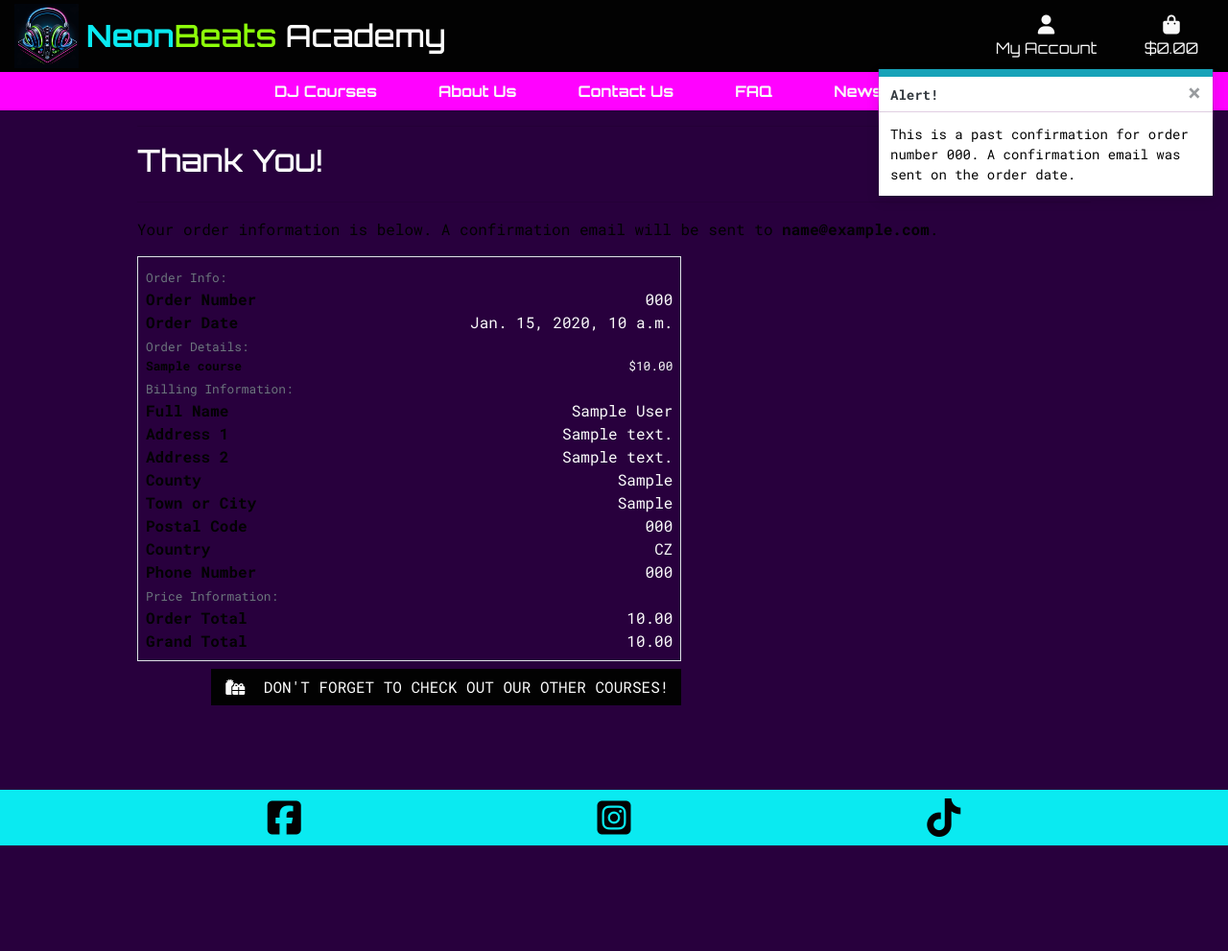
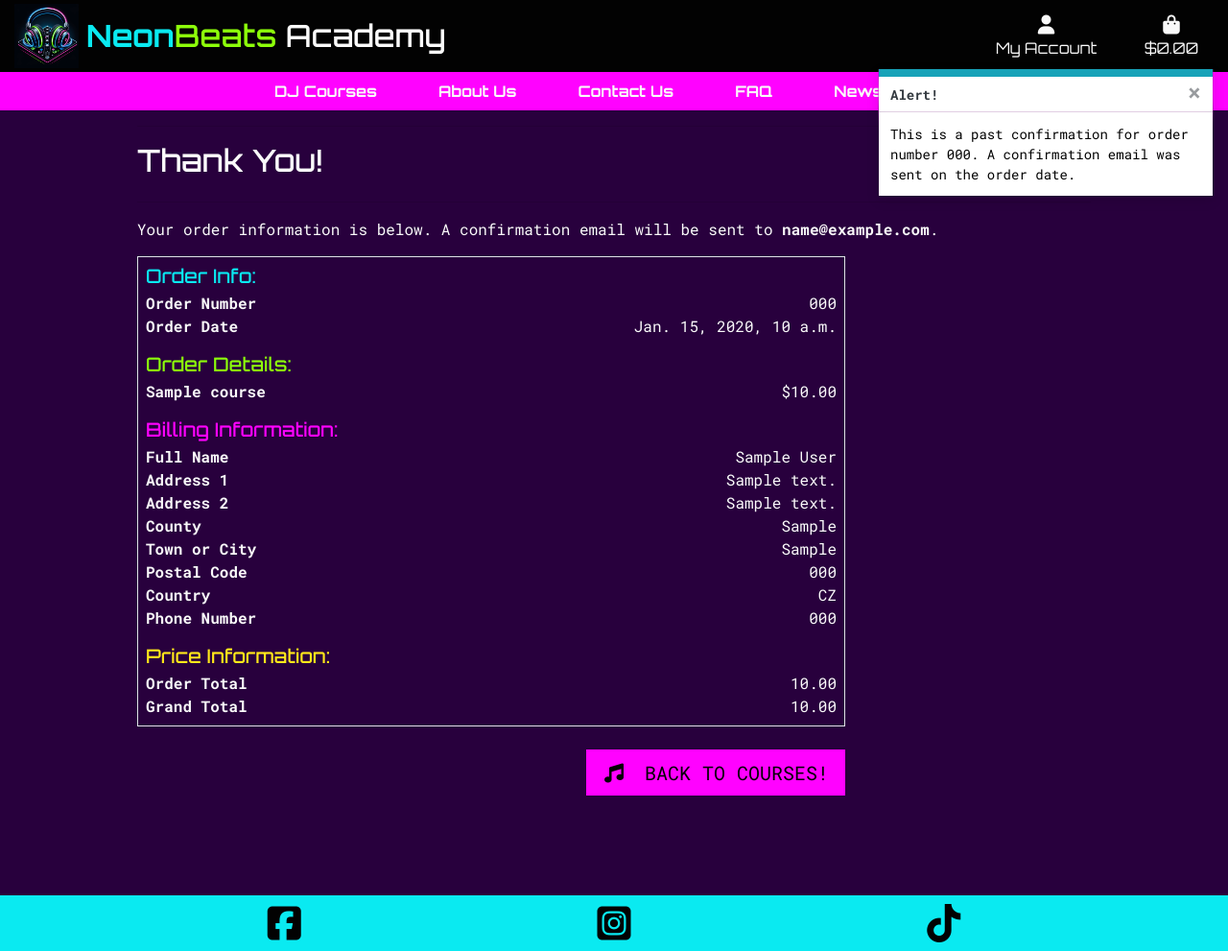
Before and after one commit to lunartechfreek/neon-beats-academy, a Django app: page /profile/order_history/000 in a window 1280 px wide. Shown: the whole page at 96% size. Before the commit the page ends 881 px from the top, so only its background shows below. Run offline with Django 3.2, Linux system fonts and the light colour scheme; tables that the repository leaves empty hold one stand-in row (values such as "Sample post"); parts of the project's set-up code (start-up, migrations or seed data) failed here and were passed over; some libraries are stand-ins or nearby versions.

Commit message:
Complete styles for checkout success

```diff
--- a/checkout/templates/checkout/checkout_success.html
+++ b/checkout/templates/checkout/checkout_success.html
@@ -22,22 +22,22 @@
                 <hr>
                 <h2 class="logo-font mb-4">Thank You!</h2>
                 <hr>
-                <p class="text-black">Your order information is below. A confirmation email will be sent to <strong>{{ order.email }}</strong>.</p>
+                <p class="text-white">Your order information is below. A confirmation email will be sent to <strong>{{ order.email }}</strong>.</p>
             </div>
         </div>
 
         <div class="row">
-            <div class="col-12 col-lg-7">
+            <div class="col-12 col-lg-9">
                 <div class="order-confirmation-wrapper p-2 border">
                     <div class="row">
                         <div class="col">
-                            <small class="text-muted">Order Info:</small>
+                            <h5 class="text-blue mb-1">Order Info:</h5>
                         </div>
                     </div>
 
                     <div class="row">
                         <div class="col-12 col-md-4">
-                            <p class="mb-0 text-black font-weight-bold">Order Number</p>
+                            <p class="mb-0 text-white font-weight-bold">Order Number</p>
                         </div>
                         <div class="col-12 col-md-8 text-md-right">
                             <p class="mb-0">{{ order.order_number }}</p>
@@ -46,7 +46,7 @@
 
                     <div class="row">
                         <div class="col-12 col-md-4">
-                            <p class="mb-0 text-black font-weight-bold">Order Date</p>
+                            <p class="mb-0 text-white font-weight-bold">Order Date</p>
                         </div>
                         <div class="col-12 col-md-8 text-md-right">
                             <p class="mb-0">{{ order.date }}</p>
@@ -55,31 +55,31 @@
 
                     <div class="row">
                         <div class="col">
-                            <small class="text-muted">Order Details:</small>
+                            <h5 class="text-green mb-1 mt-3">Order Details:</h5>
                         </div>
                     </div>
 
                     {% for item in order.lineitems.all %}
                     <div class="row">
                         <div class="col-12 col-md-4">
-                            <p class="small mb-0 text-black font-weight-bold">
+                            <p class="mb-0 text-white font-weight-bold">
                                 {{ item.course.name }}</p>
                         </div>
                         <div class="col-12 col-md-8 text-md-right">
-                            <p class="small mb-0">${{ item.course.price }}</p>
+                            <p class="mb-0">${{ item.course.price }}</p>
                         </div>
                     </div>
                     {% endfor %}
 
                     <div class="row">
                         <div class="col">
-                            <small class="text-muted">Billing Information:</small>
+                            <h5 class="text-pink mb-1 mt-3">Billing Information:</h5>
                         </div>
                     </div>
 
                     <div class="row">
                         <div class="col-12 col-md-4">
-                            <p class="mb-0 text-black font-weight-bold">Full Name</p>
+                            <p class="mb-0 text-white font-weight-bold">Full Name</p>
                         </div>
                         <div class="col-12 col-md-8 text-md-right">
                             <p class="mb-0">{{ order.full_name }}</p>
@@ -88,7 +88,7 @@
 
                     <div class="row">
                         <div class="col-12 col-md-4">
-                            <p class="mb-0 text-black font-weight-bold">Address 1</p>
+                            <p class="mb-0 text-white font-weight-bold">Address 1</p>
                         </div>
                         <div class="col-12 col-md-8 text-md-right">
                             <p class="mb-0">{{ order.street_address1 }}</p>
@@ -98,7 +98,7 @@
                     {% if order.street_address2 %}
                     <div class="row">
                         <div class="col-12 col-md-4">
-                            <p class="mb-0 text-black font-weight-bold">Address 2</p>
+                            <p class="mb-0 text-white font-weight-bold">Address 2</p>
                         </div>
                         <div class="col-12 col-md-8 text-md-right">
                             <p class="mb-0">{{ order.street_address2 }}</p>
@@ -109,7 +109,7 @@
                     {% if order.county %}
                     <div class="row">
                         <div class="col-12 col-md-4">
-                            <p class="mb-0 text-black font-weight-bold">County</p>
+                            <p class="mb-0 text-white font-weight-bold">County</p>
                         </div>
                         <div class="col-12 col-md-8 text-md-right">
                             <p class="mb-0">{{ order.county }}</p>
@@ -119,7 +119,7 @@
 
                     <div class="row">
                         <div class="col-12 col-md-4">
-                            <p class="mb-0 text-black font-weight-bold">Town or City</p>
+                            <p class="mb-0 text-white font-weight-bold">Town or City</p>
                         </div>
                         <div class="col-12 col-md-8 text-md-right">
                             <p class="mb-0">{{ order.town_or_city }}</p>
@@ -129,7 +129,7 @@
                     {% if order.postcode %}
                     <div class="row">
                         <div class="col-12 col-md-4">
-                            <p class="mb-0 text-black font-weight-bold">Postal Code</p>
+                            <p class="mb-0 text-white font-weight-bold">Postal Code</p>
                         </div>
                         <div class="col-12 col-md-8 text-md-right">
                             <p class="mb-0">{{ order.postcode }}</p>
@@ -139,7 +139,7 @@
 
                     <div class="row">
                         <div class="col-12 col-md-4">
-                            <p class="mb-0 text-black font-weight-bold">Country</p>
+                            <p class="mb-0 text-white font-weight-bold">Country</p>
                         </div>
                         <div class="col-12 col-md-8 text-md-right">
                             <p class="mb-0">{{ order.country }}</p>
@@ -148,7 +148,7 @@
 
                     <div class="row">
                         <div class="col-12 col-md-4">
-                            <p class="mb-0 text-black font-weight-bold">Phone Number</p>
+                            <p class="mb-0 text-white font-weight-bold">Phone Number</p>
                         </div>
                         <div class="col-12 col-md-8 text-md-right">
                             <p class="mb-0">{{ order.phone_number }}</p>
@@ -157,13 +157,13 @@
 
                     <div class="row">
                         <div class="col">
-                            <small class="text-muted">Price Information:</small>
+                            <h5 class="text-yellow mb-1 mt-3">Price Information:</h5>
                         </div>
                     </div>
 
                     <div class="row">
                         <div class="col-12 col-md-4">
-                            <p class="mb-0 text-black font-weight-bold">Order Total</p>
+                            <p class="mb-0 text-white font-weight-bold">Order Total</p>
                         </div>
                         <div class="col-12 col-md-8 text-md-right">
                             <p class="mb-0">{{ order.order_total }}</p>
@@ -172,7 +172,7 @@
 
                     <div class="row">
                         <div class="col-12 col-md-4">
-                            <p class="mb-0 text-black font-weight-bold">Grand Total</p>
+                            <p class="mb-0 text-white font-weight-bold">Grand Total</p>
                         </div>
                         <div class="col-12 col-md-8 text-md-right">
                             <p class="mb-0">{{ order.grand_total }}</p>
@@ -182,12 +182,12 @@
             </div>
         </div>
         <div class="row">
-			<div class="col-12 col-lg-7 text-right">
-				<a href="{% url 'courses' %}" class="btn btn-black rounded-0 my-2">
+			<div class="col-12 col-lg-9 text-right">
+				<a href="{% url 'courses' %}" class="btn btn-lg btn-pink rounded-0 my-4">
 					<span class="icon mr-2">
-						<i class="fas fa-gifts"></i>
+						<i class="fa-solid fa-music"></i>
 					</span>
-					<span class="text-uppercase">Don't forget to check out our other courses!</span>
+					<span class="text-uppercase">Back to Courses!</span>
 				</a>
 			</div>
 		</div>
--- a/static/css/base.css
+++ b/static/css/base.css
@@ -97,6 +97,10 @@ th {
 
 .text-green {
     color: var(--green);
+}
+
+.text-pink {
+    color: var(--pink)
 }
 
 .text-yellow {
```
